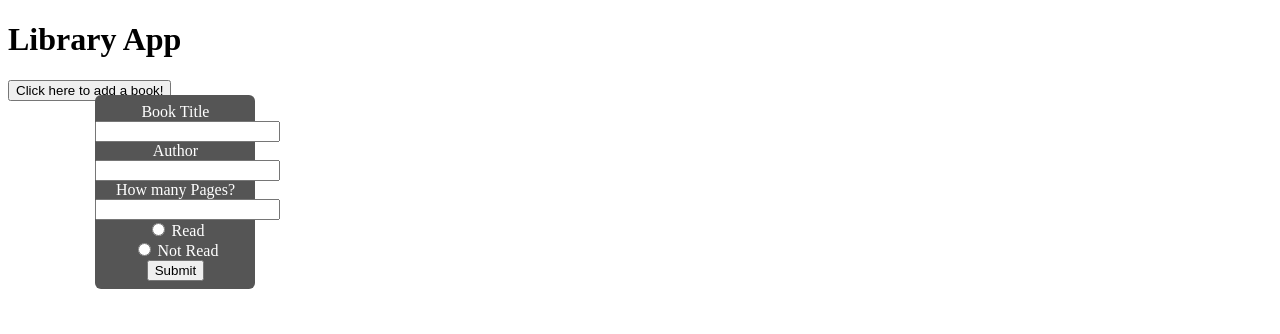
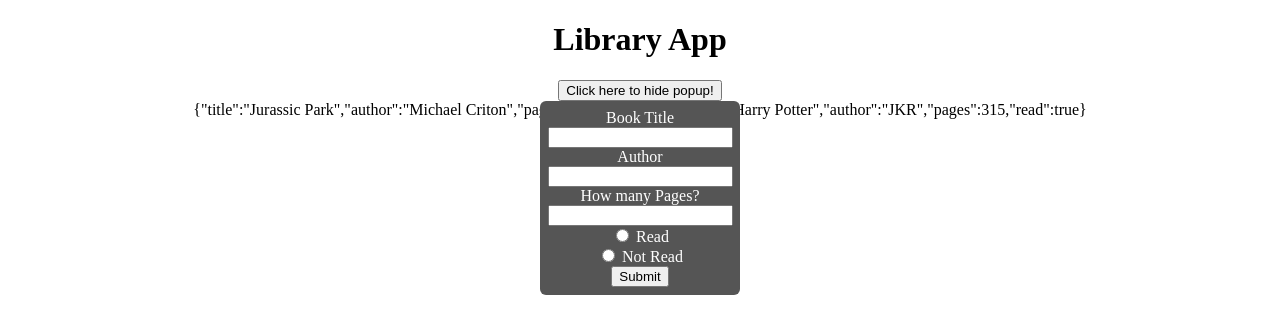
Before and after one commit to emersonh16/library, a plain HTML site: page index.html in a window 1280 px wide. Both pictures are taken after a click on the button "Click here to add a book!". Drawn offline with Linux system fonts and the light colour scheme.

Commit message:
improved style and on page load library functional

```diff
--- a/index.html
+++ b/index.html
@@ -10,7 +10,10 @@
 </head>
 <body>
     <h1>Library App</h1>
-    <button type="button" onclick="myFunction()">Click here to add a book!</button>
+    <div class="buttonDiv">
+        <button type="button" id="toggleButton" onclick="displayPopup()">Click here to add a book!</button>
+    </div>
+
     <div class="popup">
         <span class="popuptext" id="myPopup">
 
@@ -22,12 +25,14 @@
                 <input type="text" id="author" name="author">
 
                 <label for="pages">How many Pages?</label>
-                <input type="number" id="pages" name="pages">
+                <input type="number" id="pages" name="pages"><br>
 
                 <input type="radio" id="haveRead" name="readquery" value="haveRead">
                 <label for="haveRead">Read</label><br>
+
                 <input type="radio" id="notRead" name="readquery" value="notRead">
                 <label for="notRead">Not Read</label><br>
+
                 <input type="submit" value="Submit">
 
             </form>
@@ -35,13 +40,8 @@
         </span>
       </div>
 
-
-<br>
-<br>
-<br>
-
-
-
+      <div class="libraryDiv" id="libraryDiv">
+      </div>
 
     <script src="scripts.js"></script>
 
--- a/scripts.js
+++ b/scripts.js
@@ -1,4 +1,18 @@
-let myLibrary = [{title:"Jurassic Park", author:"Michael Criton", pages: 458, read: true}, {title:"Harry Potter",author:"JKR", pages:315, read: true}];
+let myLibrary = [
+    {
+    title:"Jurassic Park",
+    author:"Michael Criton",
+    pages: 458,
+    read: true
+    }
+    ,
+    {
+    title:"Harry Potter",
+    author:"JKR",
+    pages:315,
+    read: true
+    }
+    ];
 
 
 function bookConstructor(title,author,pages,read) {
@@ -28,22 +42,45 @@ function addBookToLibrary(bookConstructor) {
     }
 
 
+
+
+// When the user clicks on <div>, open the popup
+function displayPopup() {
+    var popup = document.getElementById("myPopup");
+        popup.classList.toggle("show");
+
+    var x = document.getElementById("toggleButton")
+
+        if (x.innerHTML === "Click here to add a book!"){
+                x.innerHTML = "Click here to hide popup!"
+        }
+        else {
+                x.innerHTML = "Click here to add a book!"
+        }
+  }
+
+
+//displays myLibrary contents in the libraryDiv
 function displayLibrary () {
 
-    let contents = document.getElementById("bookList").innerHTML
+    let contents = document.getElementById("libraryDiv")
 
     for (let i=0; i < myLibrary.length; i++) {
-        contents += myLibrary[i]
+        console.log(myLibrary[i])
+
+        const bookContainer = document.createElement("div");
+
+            bookContainer.innerHTML = JSON.stringify(myLibrary[i])
+
+            bookContainer.classList.add('bookContainer');
+
+            contents.appendChild(bookContainer);
+
     }
 
     return contents
 }
 
 
-// When the user clicks on <div>, open the popup
-function myFunction() {
-    var popup = document.getElementById("myPopup");
-    popup.classList.toggle("show");
-  }
 
-document.addEventListener("load", displayLibrary);
+window.addEventListener("load", displayLibrary);
--- a/styles.css
+++ b/styles.css
@@ -1,15 +1,17 @@
 
 /* Popup container */
 .popup {
-    position: relative;
-    display: inline-block;
-    cursor: pointer;
+  display: flex;
+  justify-content: center;
+  position: sticky;
+  top: 32px;
+
   }
 
   /* The actual popup (appears on top) */
   .popup .popuptext {
     visibility: hidden;
-    width: 160px;
+    width: 200px;
     background-color: #555;
     color: #fff;
     text-align: center;
@@ -17,8 +19,6 @@
     padding: 8px 0;
     position: absolute;
     z-index: 1;
-    left: 50%;
-    margin-left: -80px;
   }
 
 
@@ -39,3 +39,20 @@
     from {opacity: 0;}
     to {opacity:1 ;}
   }
+
+
+  h1 {
+    text-align: center;
+  }
+
+  .buttonDiv {
+    display: flex;
+    position: sticky;
+    top: 10px;
+    justify-content: center;
+  }
+
+  .libraryDiv {
+    display: flex;
+    justify-content: center;
+  }
```
